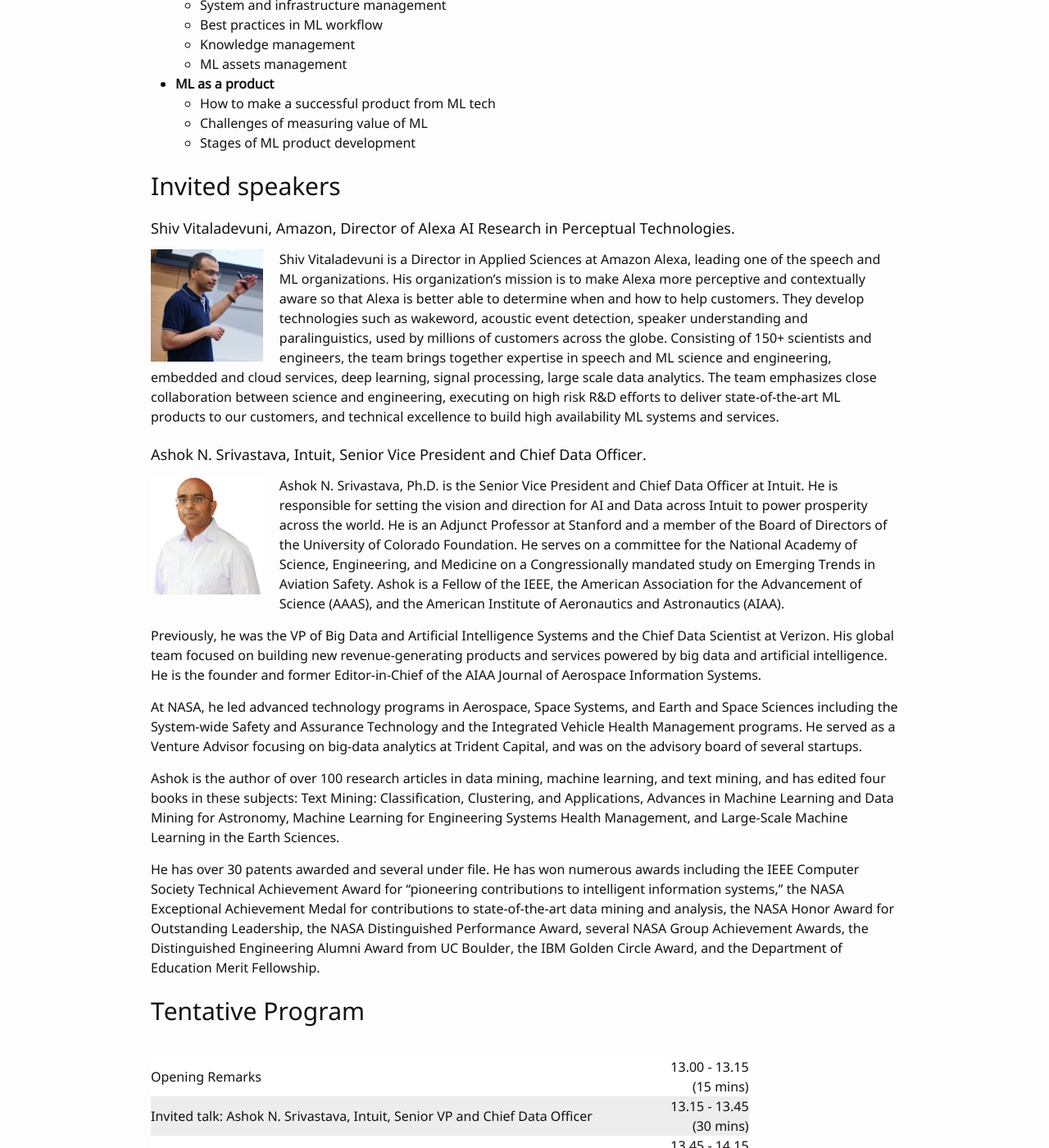
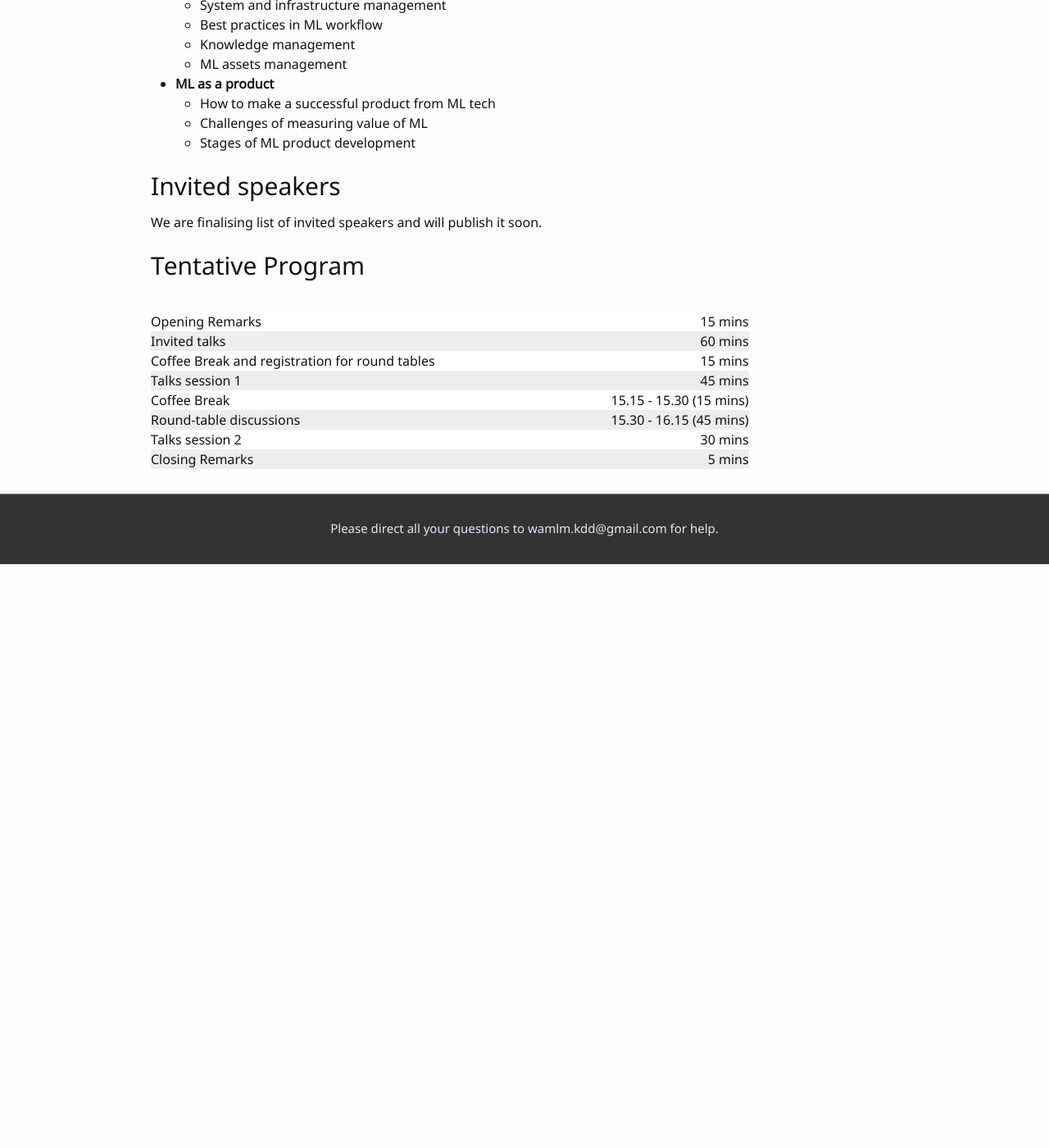
Before and after one commit to wamlm-kdd/wamlm, a Jekyll site: the page built from index.md, in a window 1280 px wide and 1400 px high, scrolled down 2515 px. Shown: the whole window at 82% size. Built offline with Jekyll 4.4.1, drawn with Linux system fonts in a browser that asks for light colours; our own code applies the rules of GitHub Pages for plain Markdown files; after the commit the page ends 3203 px from its top, so only the background shows below that; some of the changed text lies outside the part shown.

Commit message:
Update 2023 page with programm.

```diff
--- a/index.md
+++ b/index.md
@@ -82,66 +82,29 @@
 
 ## Invited speakers
 
-#### Shiv Vitaladevuni, Amazon, Director of Alexa AI Research in Perceptual Technologies.
-
-<img class="speaker_image" src="images/shiv_speaker.jpeg"/>
-
-Shiv Vitaladevuni is a Director in Applied Sciences at Amazon Alexa, leading one of the speech and ML organizations. His organization’s mission is to make Alexa more perceptive and contextually aware so that Alexa is better able to determine when and how to help customers. They develop technologies such as wakeword, acoustic event detection, speaker understanding and paralinguistics, used by millions of customers across the globe. Consisting of 150+ scientists and engineers, the team brings together expertise in speech and ML science and engineering, embedded and cloud services, deep learning, signal processing, large scale data analytics. The team emphasizes close collaboration between science and engineering, executing on high risk R&D efforts to deliver state-of-the-art ML products to our customers, and technical excellence to build high availability ML systems and services.
-
-#### Ashok N. Srivastava, Intuit, Senior Vice President and Chief Data Officer.
-
-<img class="speaker_image" src="images/Ashok Srivastava.jpeg"/>
-
-Ashok N. Srivastava, Ph.D. is the Senior Vice President and Chief Data Officer at Intuit. He is responsible for setting the vision and direction for AI and Data across Intuit to power prosperity across the world. He is an Adjunct Professor at Stanford and a member of the Board of Directors of the University of Colorado Foundation.  He serves on a committee for the National Academy of Science, Engineering, and Medicine on a Congressionally mandated study on  Emerging Trends in Aviation Safety.  Ashok is a Fellow of the IEEE, the American Association for the Advancement of Science (AAAS), and the American Institute of Aeronautics and Astronautics (AIAA).
-
-Previously, he was the VP of Big Data and Artificial Intelligence Systems and the Chief Data Scientist at Verizon.  His global team focused on building new revenue-generating products and services powered by big data and artificial intelligence.  He is the founder and former Editor-in-Chief of the AIAA Journal of Aerospace Information Systems.
-
-At NASA, he led advanced technology programs in Aerospace, Space Systems, and Earth and Space Sciences including the System-wide Safety and Assurance Technology and the Integrated Vehicle Health Management programs.  He served as a Venture Advisor focusing on big-data analytics at Trident Capital, and was on the advisory board of several startups.
-
-Ashok is the author of over 100 research articles in data mining, machine learning, and text mining, and has edited four books in these subjects:  Text Mining: Classification, Clustering, and Applications, Advances in Machine Learning and Data Mining for Astronomy,  Machine Learning for Engineering Systems Health Management, and Large-Scale Machine Learning in the Earth Sciences.
-
-He has over 30 patents awarded and several under file. He has won numerous awards including the IEEE Computer Society Technical Achievement Award for “pioneering contributions to intelligent information systems,” the NASA Exceptional Achievement Medal for contributions to state-of-the-art data mining and analysis, the NASA Honor Award for Outstanding Leadership, the NASA Distinguished Performance Award, several NASA Group Achievement Awards, the Distinguished Engineering Alumni Award from UC Boulder, the IBM Golden Circle Award, and the Department of Education Merit Fellowship.
+We are finalising list of invited speakers and will publish it soon.
 
 ## Tentative Program
 <div markdown="1" class="beauty_table">
 
 | | |
 |:--- |---:|
-| Opening Remarks | 13.00 - 13.15 (15 mins) |
+| Opening Remarks | 15 mins |
 |:--- |---:|
-| Invited talk: Ashok N. Srivastava, Intuit, Senior VP and Chief Data Officer | 13.15 - 13.45 (30 mins) |
+| Invited talks | 60 mins |
 |:---|---:|
-| Invited talk: Shiv Vitaladevuni, Director of Alexa AI Research  | 13.45 - 14.15 (30 mins) |
+| Coffee Break and registration for round tables| 15 mins |
 |:---|---:|
-| Coffee Break and registration for round tables| 14.15 - 14.30 (15 mins) |
-|:---|---:|
-| [Machine Learning Research Phase Tracking with Hypotheses Graphs](https://github.com/wamlm-kdd/2022/blob/main/papers/wamlm-kdd22_paper_269.pdf) (Yongzhi Ong and Vincent Pollet) | 14.30 - 14.45 (15 mins) |
-|:---|---:|
-| [An Innovation Funnel for Machine Learning Projects](https://github.com/wamlm-kdd/2022/blob/main/papers/wamlm-kdd22_paper_3529.pdf) (Vatche Isahagian, Yara Rizk, Vinod Muthusamy, Merve Unuvar and Ayhan Sebi) | 14.45 - 15.00 (15 mins) |
-|:---|---:|
-| [Effective ML asset management using AIML Service Kits and achieving organizational excellence](https://github.com/wamlm-kdd/2022/blob/main/papers/wamlm-kdd22_paper_4651.pdf) (Ashish Kumar Balla and Nitin Aggarwal) | 15.00 - 15.15 (15 mins) |
+| Talks session 1 | 45 mins |
 |:---|---:|
 | Coffee Break | 15.15 - 15.30 (15 mins) |
 |:---|---:|
 |Round-table discussions | 15.30 - 16.15 (45 mins) |
 |:---|---:|
-| [Stakeholder and Team Management in Data Science: Principles and Practical Tips](https://github.com/wamlm-kdd/2022/blob/main/papers/wamlm-kdd22_paper_5361.pdf) (Hrishikesh Vidyadhar Ganu and Mohak Sukhwani) | 16.15 - 16.30 (15 mins) |
+| Talks session 2 | 30 mins |
 |:---|---:|
-| [Comparing Model Development Practices in B2B vs B2C Machine Learning Teams](https://github.com/wamlm-kdd/2022/blob/main/papers/wamlm-kdd22_paper_6998.pdf) (Saloni Potdar and Navneet Rao) | 16.30 - 16.45 (15 mins) |
-|:---|---:|
-| Closing Remarks | 16.45 - 16.50 (5 mins) |
-
-</div>
-
-#### Round-table discussions
-
-- How to successfully introduce ML to new orgs. *Presenters: Mingwei Shen, Ofri Mann and Aner Hamama*
-- Building new ML teams. *Presenters: Lory Nunez*
-- Industry vs research. *Presenters: Sarah Campbell*
-- Scrum in ML. *Presenters: Ashish Bansal, Mark Ally and Vijay Morampudi*
-- ML main pitfals/challenges. *Presenters: Muna Abdelrahim, Tor Kwembe and Polina Reshetova*
-- ML for business optimization. *Presenters: Gerben Oostra, Hanan Shteingart*
-
+| Closing Remarks | 5 mins |
 
 </div>
 </div>
+</div>
```
Also changed, not shown: other parts of index.md (+3 -3 lines).
